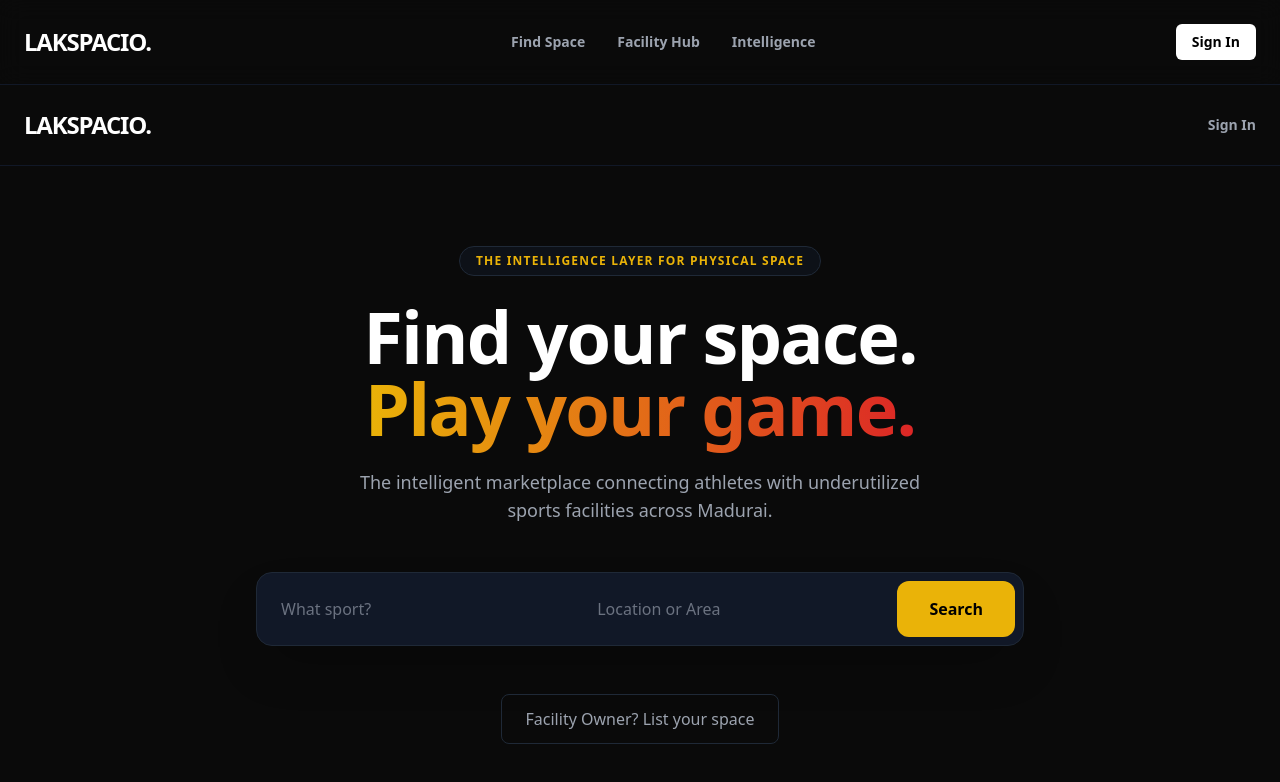
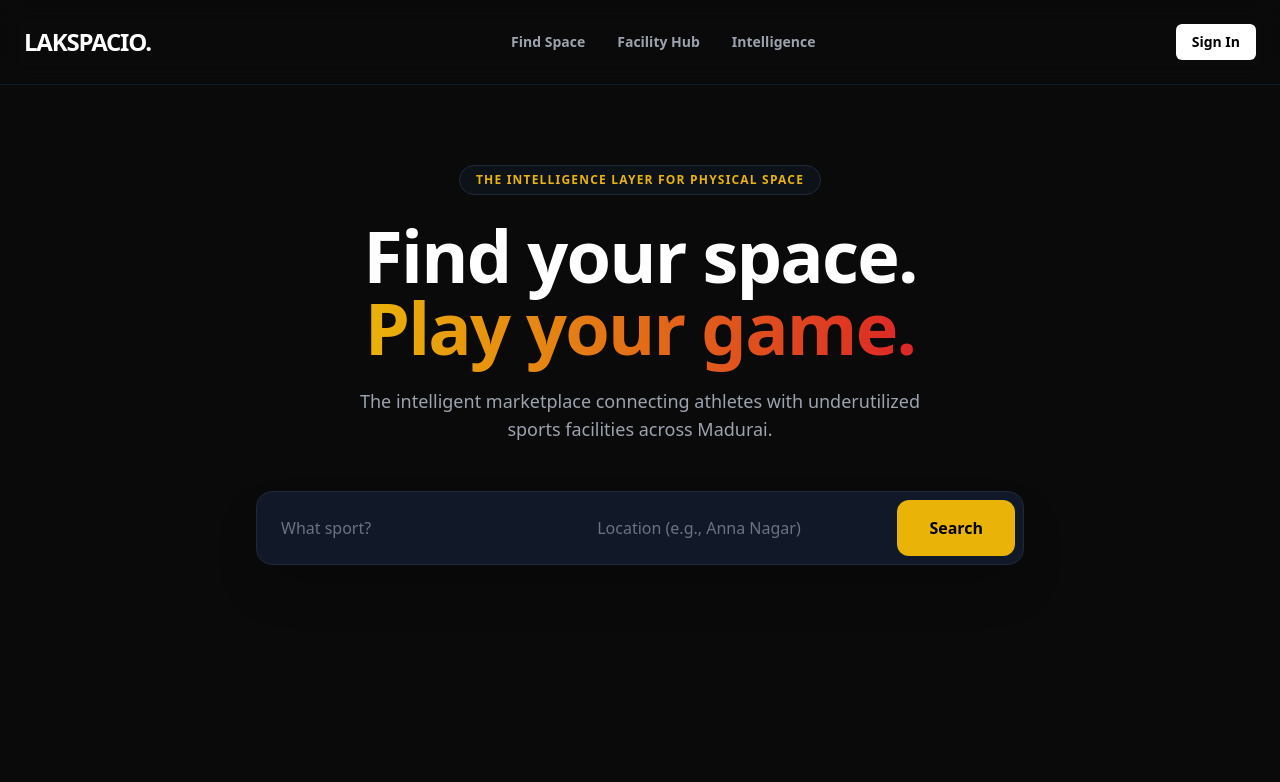
Before and after one commit to dheenadhayalan071-debug/lakspacio, a Next.js app: page / in a window 1280 px wide. Shown: the top 782 px of the page. Built offline with nearby package versions, Linux system fonts and the light colour scheme.

Commit message:
Refactor Home component layout and search interface

```diff
--- a/src/app/page.tsx
+++ b/src/app/page.tsx
@@ -1,15 +1,7 @@
+import Link from "next/link";
+
 export default function Home() {
   return (
-    <div className="min-h-screen bg-brand-black text-white selection:bg-brand-yellow selection:text-black">
-      {/* Navigation */}
-      <nav className="flex items-center justify-between p-6 border-b border-gray-900">
-        <div className="text-2xl font-black tracking-tighter">LAKSPACIO.</div>
-        <button className="text-sm font-semibold text-gray-400 hover:text-white transition-colors">
-          Sign In
-        </button>
-      </nav>
-
-      {/* Hero Section */}
     <main className="px-6 pt-20 pb-16 flex flex-col items-center text-center">
       <div className="inline-block mb-6 px-4 py-1.5 rounded-full border border-gray-800 bg-gray-900/50 text-brand-yellow text-xs font-bold uppercase tracking-widest">
         The Intelligence Layer for Physical Space
@@ -26,7 +18,7 @@ export default function Home() {
         The intelligent marketplace connecting athletes with underutilized sports facilities across Madurai.
       </p>
 
-        {/* Search Engine Mockup */}
+      {/* Search Engine Interface */}
       <div className="w-full max-w-3xl bg-gray-900 p-2 rounded-2xl border border-gray-800 flex flex-col md:flex-row gap-2 shadow-2xl">
         <input
           type="text"
@@ -35,21 +27,13 @@ export default function Home() {
         />
         <input
           type="text"
-            placeholder="Location or Area"
+          placeholder="Location (e.g., Anna Nagar)"
           className="w-full bg-transparent p-4 outline-none text-white placeholder-gray-500 rounded-xl hover:bg-gray-800 focus:bg-gray-800 transition-colors"
         />
-          <button className="bg-brand-yellow text-black font-bold px-8 py-4 rounded-xl hover:bg-yellow-400 transition-colors w-full md:w-auto shrink-0">
+        <Link href="/search" className="bg-brand-yellow text-black font-bold px-8 py-4 rounded-xl hover:bg-yellow-400 transition-colors w-full md:w-auto shrink-0 flex items-center justify-center">
           Search
-          </button>
-        </div>
-
-        {/* Secondary Action */}
-        <div className="mt-12">
-          <button className="border border-gray-800 text-gray-400 px-6 py-3 rounded-lg font-medium hover:border-brand-red hover:text-brand-red transition-all">
-            Facility Owner? List your space
-          </button>
+        </Link>
       </div>
     </main>
-    </div>
   );
 }
```
Lines whose indentation alone changed are shown as unchanged.
